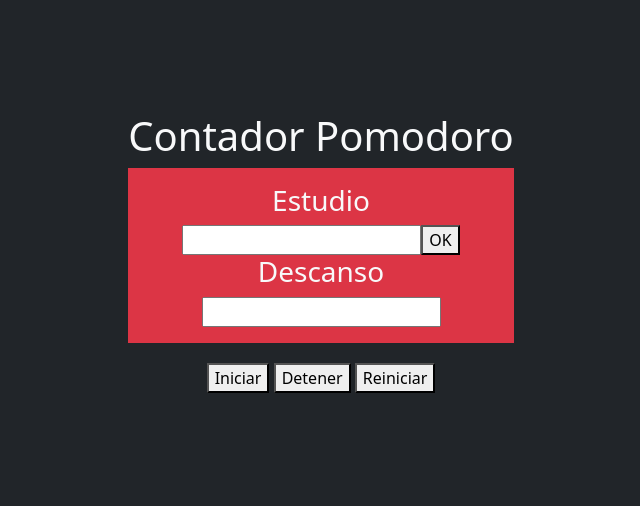
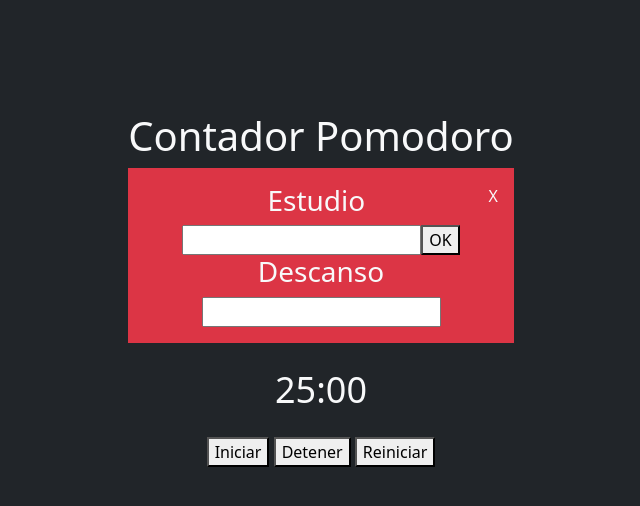
Before and after one commit to PlacidoDiaz/Pomodoro, a plain HTML site: page index.html in a window 1280 px wide. Both pictures are taken after a click on the button "OK". Shown: the whole page, without its empty margins (319-959 px from the left). Drawn offline with nearby package versions, Linux system fonts and the light colour scheme.

Commit message:
Update index.html

```diff
--- a/index.html
+++ b/index.html
@@ -18,18 +18,26 @@
         #controls {
             margin: 20px;
         }
+
+        .closeButton {
+            float: right;
+            cursor: pointer;
+        }
     </style>
     <link href="https://cdn.jsdelivr.net/npm/bootstrap@5.2.3/dist/css/bootstrap.min.css" rel="stylesheet" integrity="sha384-rbsA2VBKQhggwzxH7pPCaAqO46MgnOM80zW1RWuH61DGLwZJEdK2Kadq2F9CUG65" crossorigin="anonymous">
 </head>
 <body class="bg-dark text-light text-center container d-flex align-items-center justify-content-center">
     <div style="margin-top: 10%;">
         <h1>Contador Pomodoro</h1>
-        <div class="bg-danger p-3">
+
+        <div class="bg-danger p-3" id="estudioDiv">
+            <span class="closeButton" onclick="toggleMinimize('estudioDiv')">X</span>
             <h3>Estudio</h3>
             <input type="number" id="estudio" name="estudio" min="1"/><button onclick="leeEstudio()">OK</button><br>
             <h3>Descanso</h3>
             <input type="number" id="descanso" name="descanso" min="1"/>
         </div>
+
         <div id="timer">25:00</div>
         <div id="controls">
             <button onclick="startTimer()">Iniciar</button>
@@ -39,17 +47,14 @@
     </div>
 
     <script>
+        let time = 25 * 60; // 25 minutos en segundos
+        let timerInterval;
 
-        // Lee estudio y desanso
         function leeEstudio() {
-          var x = document.getElementById("estudio").value;
-          time = x * 60;
-          document.getElementById("timer").textContent = x;
-
+            var x = document.getElementById("estudio").value;
+            time = x * 60;
+            updateTimer();
         }
-
-        // let time = 25 * 60; // 25 minutos en segundos
-        let timerInterval;
 
         function startTimer() {
             timerInterval = setInterval(updateTimer, 1000);
@@ -78,6 +83,11 @@
                 time--;
             }
         }
+
+        function toggleMinimize(elementId) {
+            var div = document.getElementById(elementId);
+            div.style.display = div.style.display === 'none' ? 'block' : 'none';
+        }
     </script>
 </body>
 </html>
```
